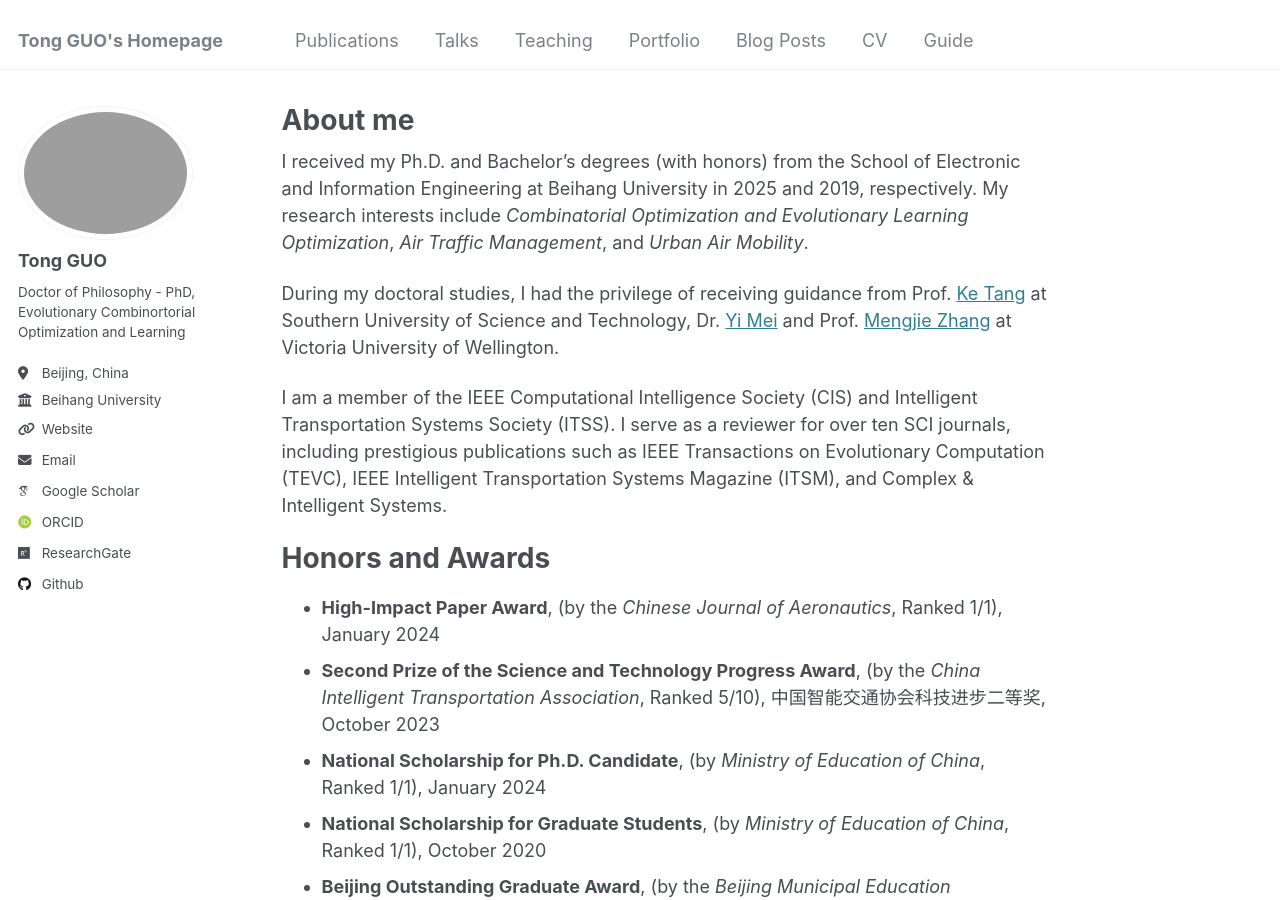
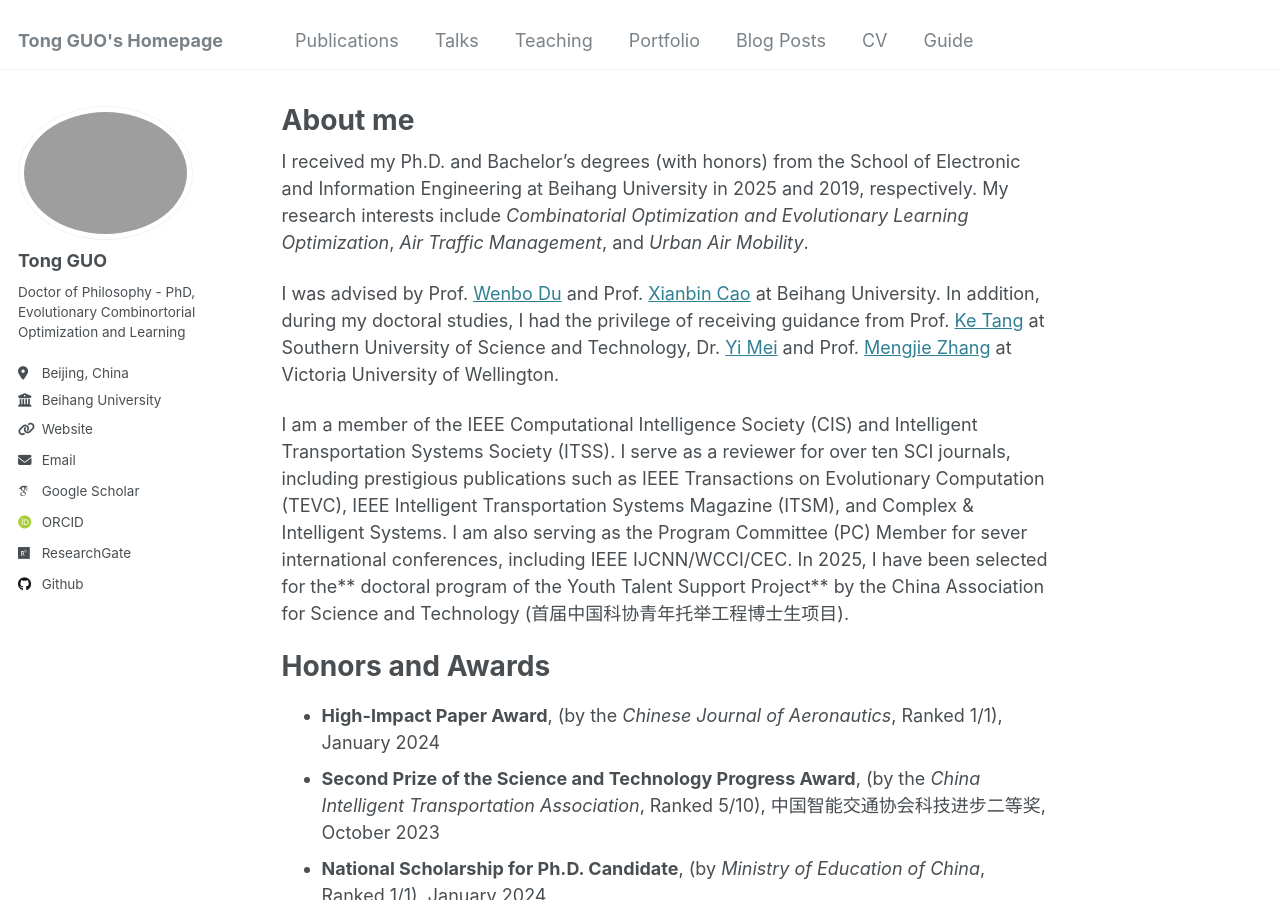
Before and after one commit to buaaguotong/buaaguotong.github.io, a Jekyll site: the page built from _pages/about.md, in a window 1280 px wide and 900 px high. Built offline with Jekyll 4.4.1, drawn with Linux system fonts in a browser that asks for light colours; some web fonts are replaced.

Commit message:
Update about.md

```diff
--- a/_pages/about.md
+++ b/_pages/about.md
@@ -8,9 +8,10 @@ redirect_from:
 ---
 I received my Ph.D. and Bachelor’s degrees (with honors) from the School of Electronic and Information Engineering at Beihang University in 2025 and 2019, respectively. My research interests include *Combinatorial Optimization and Evolutionary Learning Optimization*, *Air Traffic Management*, and *Urban Air Mobility*.
 
-During my doctoral studies, I had the privilege of receiving guidance from Prof. [Ke Tang](https://www.sustech.edu.cn/en/faculties/tangke.html) at Southern University of Science and Technology, Dr. [Yi Mei](https://people.wgtn.ac.nz/yi.mei) and Prof. [Mengjie Zhang](https://people.wgtn.ac.nz/Mengjie.Zhang) at Victoria University of Wellington.
+I was advised by Prof. [Wenbo Du](https://shi.buaa.edu.cn/duwenbo/en/index.htm) and Prof. [Xianbin Cao](https://shi.buaa.edu.cn/caoxianbin/en/index.htm) at Beihang University. In addition, during my doctoral studies, I had the privilege of receiving guidance from Prof. [Ke Tang](https://www.sustech.edu.cn/en/faculties/tangke.html) at Southern University of Science and Technology, Dr. [Yi Mei](https://people.wgtn.ac.nz/yi.mei) and Prof. [Mengjie Zhang](https://people.wgtn.ac.nz/Mengjie.Zhang) at Victoria University of Wellington.
 
-I am a member of the IEEE Computational Intelligence Society (CIS) and Intelligent Transportation Systems Society (ITSS). I serve as a reviewer for over ten SCI journals, including prestigious publications such as IEEE Transactions on Evolutionary Computation (TEVC), IEEE Intelligent Transportation Systems Magazine (ITSM), and Complex & Intelligent Systems.
+I am a member of the IEEE Computational Intelligence Society (CIS) and Intelligent Transportation Systems Society (ITSS). I serve as a reviewer for over ten SCI journals, including prestigious publications such as IEEE Transactions on Evolutionary Computation (TEVC), IEEE Intelligent Transportation Systems Magazine (ITSM), and Complex & Intelligent Systems. I am also serving as the Program Committee (PC) Member for sever international conferences, including IEEE IJCNN/WCCI/CEC.
+In 2025, I have been selected for the** doctoral program of the Youth Talent Support Project** by the China Association for Science and Technology (首届中国科协青年托举工程博士生项目).
 
 Honors and Awards
 ======
```
